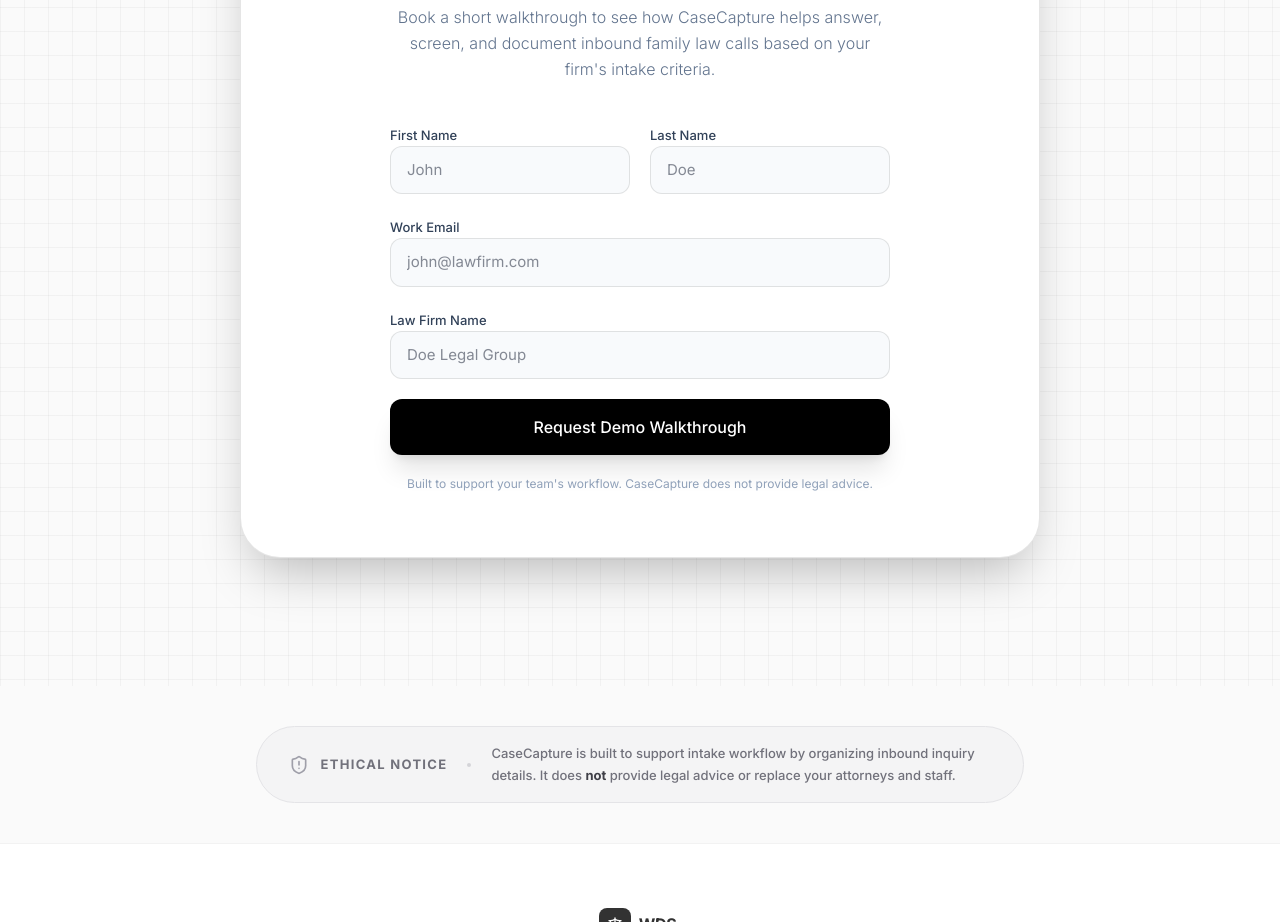
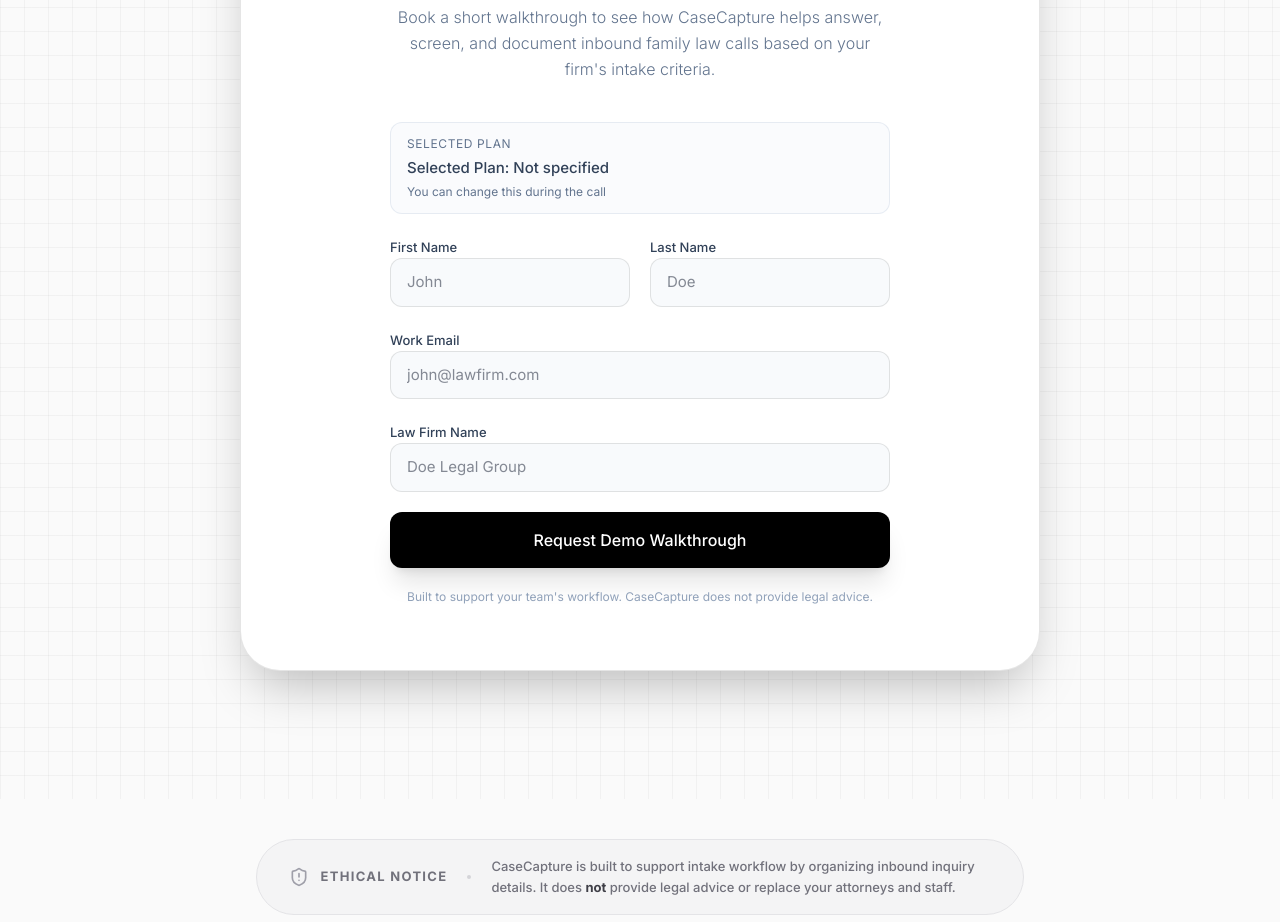
Before and after one commit to DepthSurivivor/wds-familylaw-project, a React (Vite) app: page / in a window 1280 px wide. Shown: the part 4880-5802 px from the top of the page. Built offline with nearby package versions, Linux system fonts and the light colour scheme.

Commit message:
Capture selected pricing plan in demo request form

```diff
--- a/src/App.tsx
+++ b/src/App.tsx
@@ -1,14 +1,17 @@
+import { useState } from 'react';
 import Navbar from './components/Navbar';
 import Hero from './components/Hero';
 import PainPoints from './components/PainPoints';
 import HowItWorks from './components/HowItWorks';
 import DemoSection from './components/DemoSection';
 import Positioning from './components/Positioning';
-import Pricing from './components/Pricing';
+import Pricing, { type PlanValue } from './components/Pricing';
 import FinalCTA from './components/FinalCTA';
 import Footer from './components/Footer';
 
 export default function App() {
+  const [selectedPlan, setSelectedPlan] = useState<PlanValue | null>(null);
+
   return (
     <div className="min-h-screen bg-[#FAFAFA] flex flex-col w-full overflow-x-hidden selection:bg-black selection:text-white">
       <Navbar />
@@ -17,8 +20,8 @@
         <PainPoints />
         <HowItWorks />
         <DemoSection />
-        <Pricing />
-        <FinalCTA />
+        <Pricing onSelectPlan={setSelectedPlan} />
+        <FinalCTA selectedPlan={selectedPlan} />
         <Positioning />
       </main>
       <Footer />
--- a/src/components/FinalCTA.tsx
+++ b/src/components/FinalCTA.tsx
@@ -2,10 +2,22 @@
 import { CalendarDays, CheckCircle, Loader2 } from 'lucide-react';
 import React, { useEffect, useState } from 'react';
 import { ValidationError, useForm } from '@formspree/react';
+import type { PlanValue } from './Pricing';
 
-export default function FinalCTA() {
+type FinalCTAProps = {
+  selectedPlan: PlanValue | null;
+};
+
+const PLAN_LABELS: Record<PlanValue, string> = {
+  starter: 'Starter',
+  growth: 'Growth',
+  pro: 'Pro',
+};
+
+export default function FinalCTA({ selectedPlan }: FinalCTAProps) {
   const [state, submitToFormspree] = useForm('xpqklydp');
   const [isSuccess, setIsSuccess] = useState(false);
+  const selectedPlanLabel = selectedPlan ? PLAN_LABELS[selectedPlan] : 'Not specified';
 
   useEffect(() => {
     if (state.succeeded) {
@@ -49,6 +61,14 @@
               </div>
 
               <form onSubmit={handleSubmit} className="space-y-5 max-w-[500px] mx-auto relative z-10">
+                <div className="rounded-xl border border-slate-200/80 bg-slate-50/70 px-4 py-3">
+                  <p className="text-[12px] uppercase tracking-wider text-slate-500">Selected Plan</p>
+                  <p className="text-[15px] font-medium text-slate-700 mt-1">Selected Plan: {selectedPlanLabel}</p>
+                  <p className="text-[12px] text-slate-500 mt-1">You can change this during the call</p>
+                </div>
+
+                <input type="hidden" name="selectedPlan" value={selectedPlanLabel} />
+
                 <div className="grid grid-cols-1 md:grid-cols-2 gap-5">
                   <div className="space-y-2">
                     <label className="text-[13px] font-medium text-slate-700">First Name</label>
--- a/src/components/Pricing.tsx
+++ b/src/components/Pricing.tsx
@@ -1,9 +1,12 @@
 import { motion } from 'motion/react';
 import { Check } from 'lucide-react';
+
+export type PlanValue = 'starter' | 'growth' | 'pro';
 
 const plans = [
   {
     name: 'Starter',
+    value: 'starter' as PlanValue,
     price: '$399',
     tagline: 'Never miss a lead again',
     features: [
@@ -22,6 +25,7 @@
   },
   {
     name: 'Growth',
+    value: 'growth' as PlanValue,
     price: '$599',
     tagline: 'Organized, structured, ready to act',
     badge: 'Most Popular',
@@ -43,6 +47,7 @@
   },
   {
     name: 'Pro',
+    value: 'pro' as PlanValue,
     price: '$899',
     tagline: 'Intake that thinks for your team',
     features: [
@@ -62,7 +67,11 @@
   },
 ];
 
-export default function Pricing() {
+type PricingProps = {
+  onSelectPlan: (plan: PlanValue) => void;
+};
+
+export default function Pricing({ onSelectPlan }: PricingProps) {
   return (
     <section className="py-24 px-6 bg-[#FAFAFA]">
       <div className="max-w-[1200px] mx-auto">
@@ -117,6 +126,7 @@
 
               <a
                 href="#book"
+                onClick={() => onSelectPlan(plan.value)}
                 className={`block text-center w-full py-3.5 rounded-full font-semibold text-[15px] transition-colors shadow-sm hover:shadow-md ${plan.buttonClass}`}
               >
                 Start 3-Day Free Trial
```
